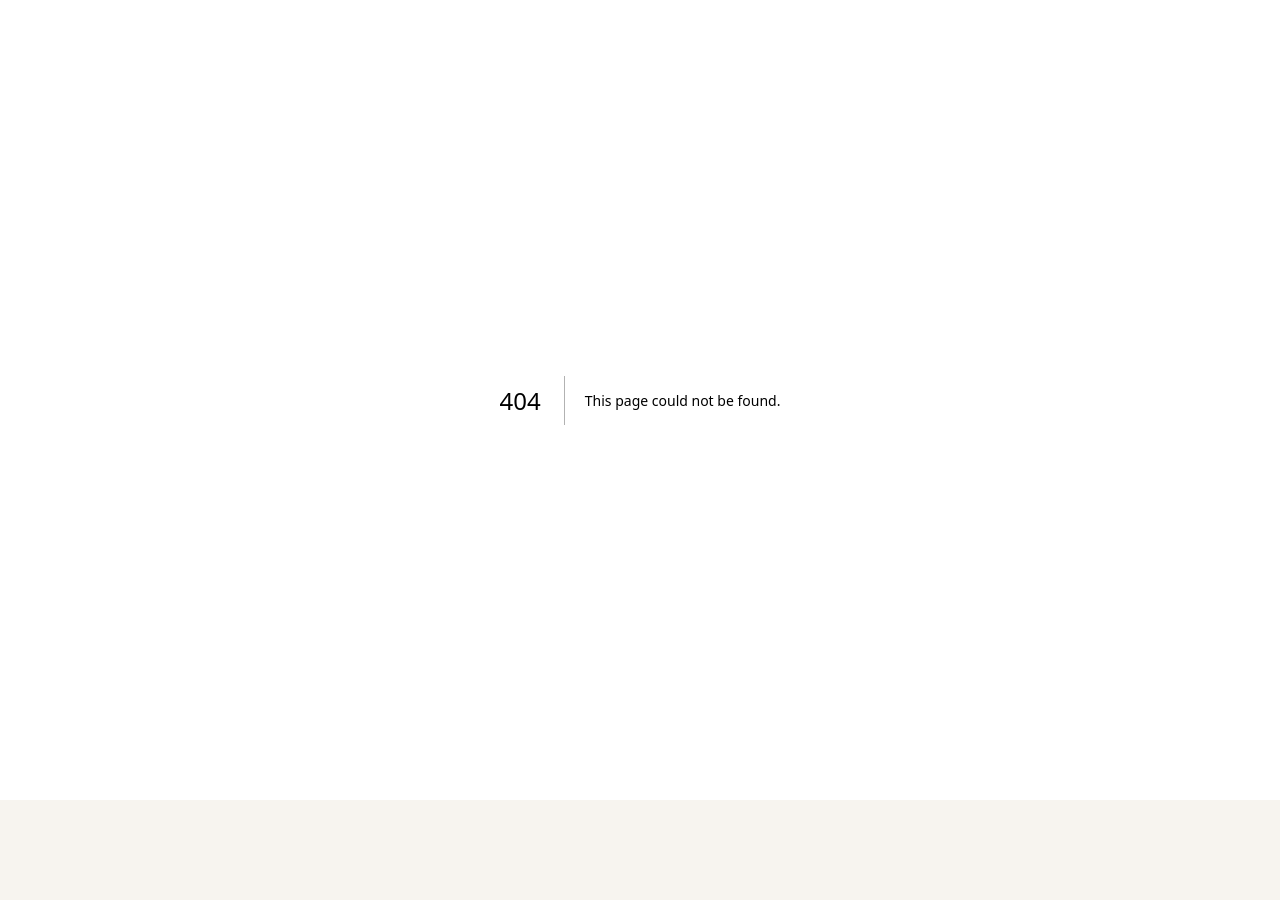
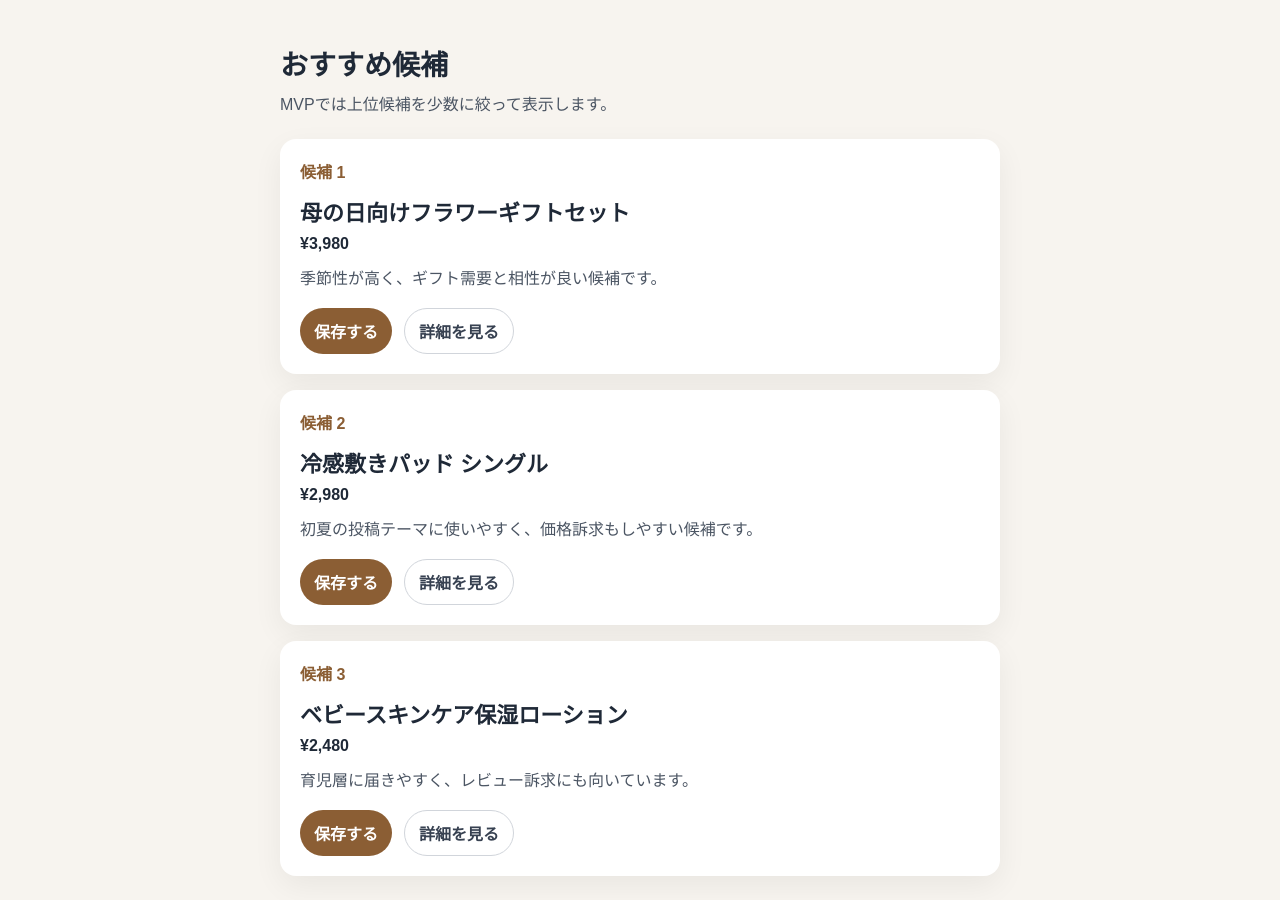
Before and after one commit to goroyattemiyo/rakuten-select-assist, a Next.js app: page /results in a window 1280 px wide. Before the commit this address had no page. Before the commit the page ends 800 px from the top, so only its background shows below. Built offline with nearby package versions, Linux system fonts and the light colour scheme.

Commit message:
feat: add results page

```diff
--- /dev/null
+++ b/app/results/page.tsx
@@ -0,0 +1,82 @@
+const mockItems = [
+  {
+    id: '1',
+    name: '母の日向けフラワーギフトセット',
+    price: 3980,
+    reason: '季節性が高く、ギフト需要と相性が良い候補です。',
+  },
+  {
+    id: '2',
+    name: '冷感敷きパッド シングル',
+    price: 2980,
+    reason: '初夏の投稿テーマに使いやすく、価格訴求もしやすい候補です。',
+  },
+  {
+    id: '3',
+    name: 'ベビースキンケア保湿ローション',
+    price: 2480,
+    reason: '育児層に届きやすく、レビュー訴求にも向いています。',
+  },
+];
+
+export default function ResultsPage() {
+  return (
+    <main style={{ padding: '24px 16px' }}>
+      <div style={{ maxWidth: 720, margin: '0 auto' }}>
+        <h1 style={{ fontSize: 28, marginBottom: 8 }}>おすすめ候補</h1>
+        <p style={{ color: '#4b5563', marginTop: 0, marginBottom: 24 }}>
+          MVPでは上位候補を少数に絞って表示します。
+        </p>
+
+        <div style={{ display: 'grid', gap: 16 }}>
+          {mockItems.map((item, index) => (
+            <article
+              key={item.id}
+              style={{
+                background: '#fff',
+                borderRadius: 16,
+                padding: 20,
+                boxShadow: '0 10px 30px rgba(0,0,0,0.06)',
+              }}
+            >
+              <p style={{ margin: 0, color: '#8b5e34', fontWeight: 700 }}>候補 {index + 1}</p>
+              <h2 style={{ marginTop: 12, marginBottom: 8, fontSize: 22 }}>{item.name}</h2>
+              <p style={{ marginTop: 0, marginBottom: 12, fontWeight: 700 }}>¥{item.price.toLocaleString()}</p>
+              <p style={{ marginTop: 0, marginBottom: 16, color: '#4b5563', lineHeight: 1.7 }}>{item.reason}</p>
+              <div style={{ display: 'flex', gap: 12, flexWrap: 'wrap' }}>
+                <button
+                  type="button"
+                  style={{
+                    padding: '10px 14px',
+                    borderRadius: 9999,
+                    border: 'none',
+                    background: '#8b5e34',
+                    color: '#fff',
+                    fontWeight: 700,
+                    cursor: 'pointer',
+                  }}
+                >
+                  保存する
+                </button>
+                <button
+                  type="button"
+                  style={{
+                    padding: '10px 14px',
+                    borderRadius: 9999,
+                    border: '1px solid #d1d5db',
+                    background: '#fff',
+                    color: '#374151',
+                    fontWeight: 700,
+                    cursor: 'pointer',
+                  }}
+                >
+                  詳細を見る
+                </button>
+              </div>
+            </article>
+          ))}
+        </div>
+      </div>
+    </main>
+  );
+}
```
